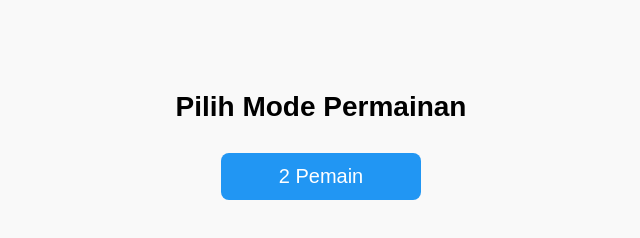
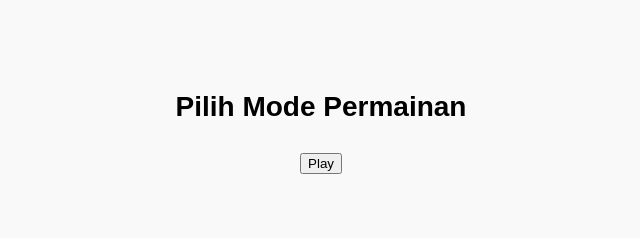
Before and after one commit to daniel2gg/Chessgame-analytics_and_play, a plain HTML site: page mode/index.html in a window 1280 px wide. Shown: the whole page, without its empty margins (319-959 px from the left). Drawn offline with Linux system fonts and the light colour scheme.

Commit message:
Update index.html

```diff
--- a/mode/index.html
+++ b/mode/index.html
@@ -33,7 +33,6 @@
 </head>
 <body>
   <h2>Pilih Mode Permainan</h2>
-  <button class="mode-btn" onclick="location.href='/play/two-player/'">2 Pemain</button>
-  <!-- Bisa ditambahkan mode lain nanti -->
+<button onclick="window.location.href='play/two-player/index.html'">Play</button>
 </body>
     </html>
```
